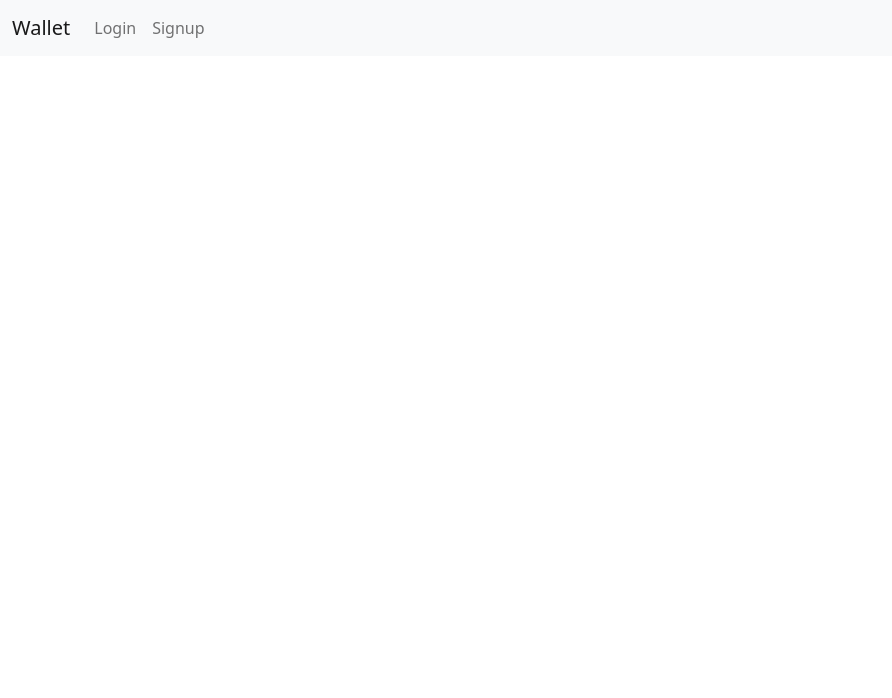
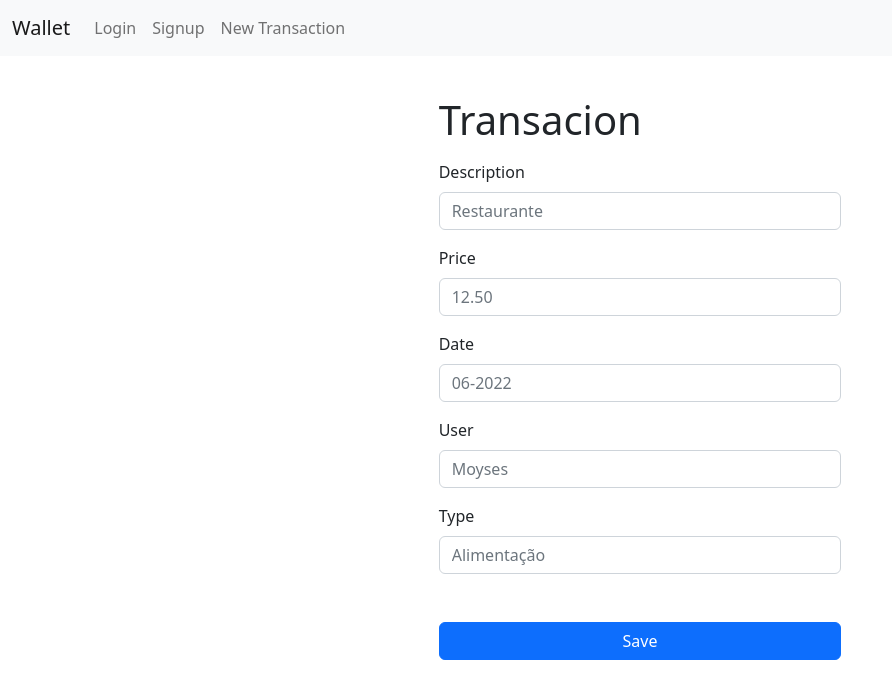
Before and after one commit to cadumillet/wallet-app, a React (Create React App) app: page /transaction/new in a window 1280 px wide. Before the commit this address had no page. Shown: the top 698 px of the page, without its empty margins (0-892 px from the left). Built offline with nearby package versions, Linux system fonts and the light colour scheme.

Commit message:
new form

```diff
--- a/src/App.js
+++ b/src/App.js
@@ -4,6 +4,7 @@ import "./App.css";
 import Navbar from "./components/navbar";
 import LoginForm from "./screens/loginForm";
 import Wallet from "./screens/wallet";
+import TransacionForm from "./screens/transactionForm";
 
 function App() {
   return (
@@ -12,6 +13,7 @@ function App() {
       <div style={{ paddingTop: 40 }}>
         <Routes>
           <Route path="/login" element={<LoginForm />} />
+          <Route path="/transaction/:id" element={<TransacionForm />} />
           <Route path="/" element={<Wallet />} />
         </Routes>
       </div>
--- a/src/components/navbar.jsx
+++ b/src/components/navbar.jsx
@@ -18,6 +18,9 @@ class Navbar extends Component {
               <Link className="nav-item nav-link" to="/signup">
                 Signup
               </Link>
+              <Link className="nav-item nav-link" to="/transaction">
+                New Transaction
+              </Link>
             </ul>
           </div>
         </div>
--- a/src/components/walletTable.jsx
+++ b/src/components/walletTable.jsx
@@ -1,4 +1,5 @@
 import React, { Component } from "react";
+import { Link } from "react-router-dom";
 import Table from "../atoms/table";
 
 class WalletTable extends Component {
@@ -11,9 +12,11 @@ class WalletTable extends Component {
     {
       key: "edit",
       content: (item) => (
-        <button className="btn btn-light" onClick={() => this.editItem(item)}>
-          Edit
-        </button>
+        <Link to={`/transactions/${item._id}`}>
+          <button className="btn btn-light" onClick={() => this.editItem(item)}>
+            Edit
+          </button>
+        </Link>
       ),
     },
     {
--- a/src/screens/loginForm.jsx
+++ b/src/screens/loginForm.jsx
@@ -14,6 +14,11 @@ class LoginForm extends Form {
   };
 
   schema = Joi.object(this.schemaModel);
+
+  componentDidMount() {
+    const transactionId = this.props.params.id;
+    if (transactionId === "new") return;
+  }
 
   doSubmit = () => {
     console.log("Submit");
--- /dev/null
+++ b/src/screens/transactionForm.jsx
@@ -0,0 +1,43 @@
+import Joi from "joi-browser";
+import Form from "../atoms/form";
+
+class TransacionForm extends Form {
+  state = {
+    data: { description: "", price: "", date: "", user: "", type: "" },
+    errors: {},
+  };
+
+  schemaModel = {
+    description: Joi.string().required().label("Description"),
+    price: Joi.number().required().label("Price"),
+    date: Joi.string().required().label("Date"),
+    user: Joi.string().required().label("User"),
+    type: Joi.string().required().label("Type"),
+  };
+
+  schema = Joi.object(this.schemaModel);
+
+  doSubmit() {
+    console.log("Submit");
+  }
+
+  render() {
+    return (
+      <div className="container col-4">
+        <h1 className="mb-3">Transacion</h1>
+        <form className="d-grid gap-3" onSubmit={this.handleSubmit}>
+          <div className="mb-3">
+            {this.renderInput("description", "Description", "Restaurante")}
+            {this.renderInput("price", "Price", "12.50", "number")}
+            {this.renderInput("date", "Date", "06-2022")}
+            {this.renderInput("user", "User", "Moyses")}
+            {this.renderInput("type", "Type", "Alimentação")}
+          </div>
+          {this.renderButton("Save")}
+        </form>
+      </div>
+    );
+  }
+}
+
+export default TransacionForm;
--- a/src/screens/wallet.jsx
+++ b/src/screens/wallet.jsx
@@ -2,7 +2,7 @@ import React, { Component } from "react";
 import _ from "lodash";
 import WalletTable from "../components/walletTable";
 import Pagination from "../atoms/pagination";
-import ListCount from "../atoms/listCount";
+import ListCount from "../components/listCount";
 import { getTransactions } from "../services/transactionService";
 import { paginate } from "../utils/paginate";
 
@@ -47,7 +47,7 @@ class Wallet extends Component {
     } = this.state;
 
     const filtered =
-      selectedUser && selectedUser != "All"
+      selectedUser && selectedUser !== "All"
         ? allTransactions.filter((t) => t.user === selectedUser)
         : allTransactions;
 
@@ -58,12 +58,12 @@ class Wallet extends Component {
   };
 
   render() {
-    const { transactions, sortColumn, selectedUser } = this.state;
+    const { sortColumn, selectedUser } = this.state;
     const { data, count } = this.getPageData();
 
     return (
       <div className="container">
-        <h1>Wallet</h1>
+        <h1 className="mb-4">Wallet</h1>
         <div className="row">
           <div className="col-3">
             <ListCount
```
Also changed, not shown: src/components/listCount.jsx (renamed from src/atoms/listCount.jsx).
